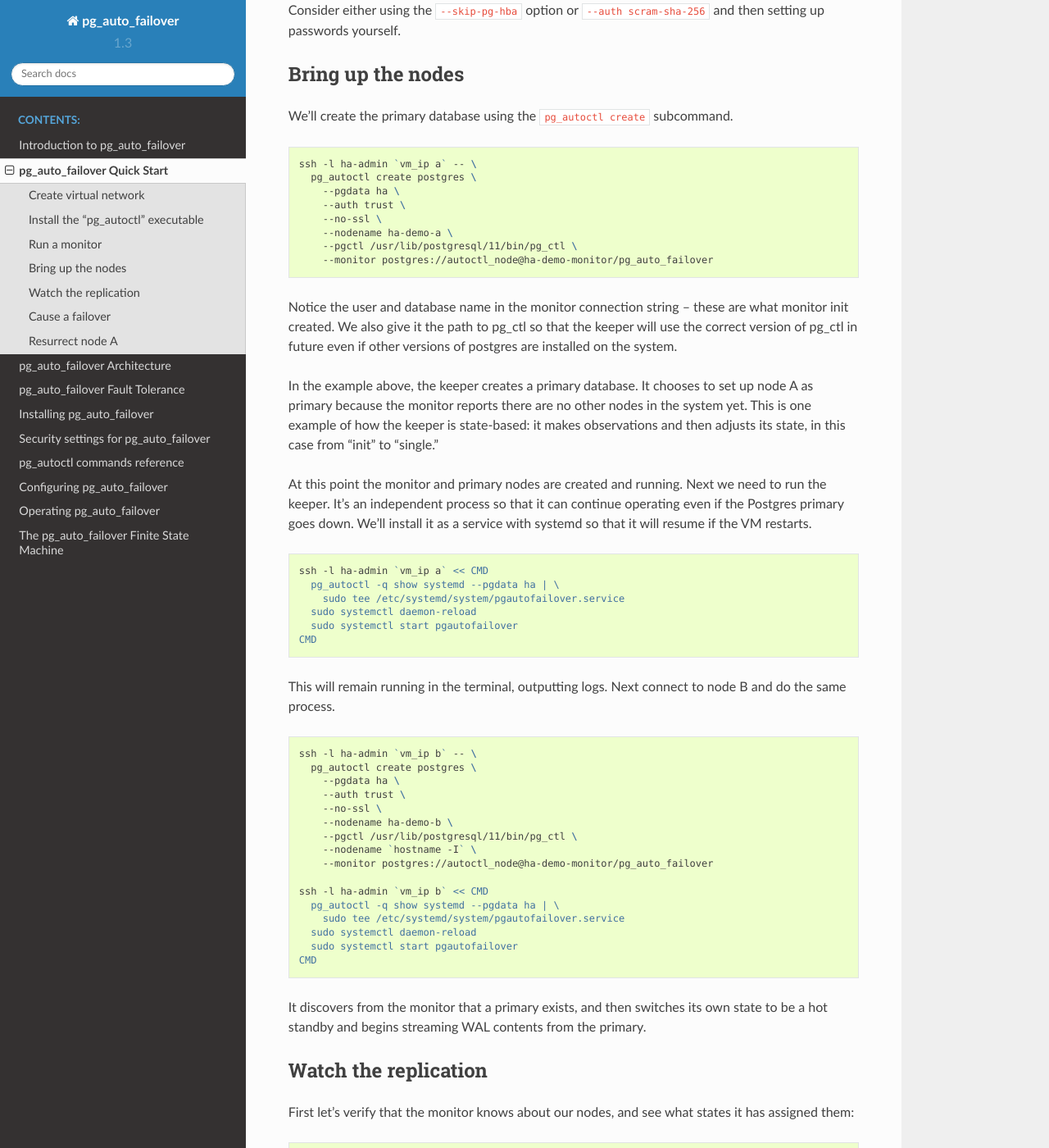
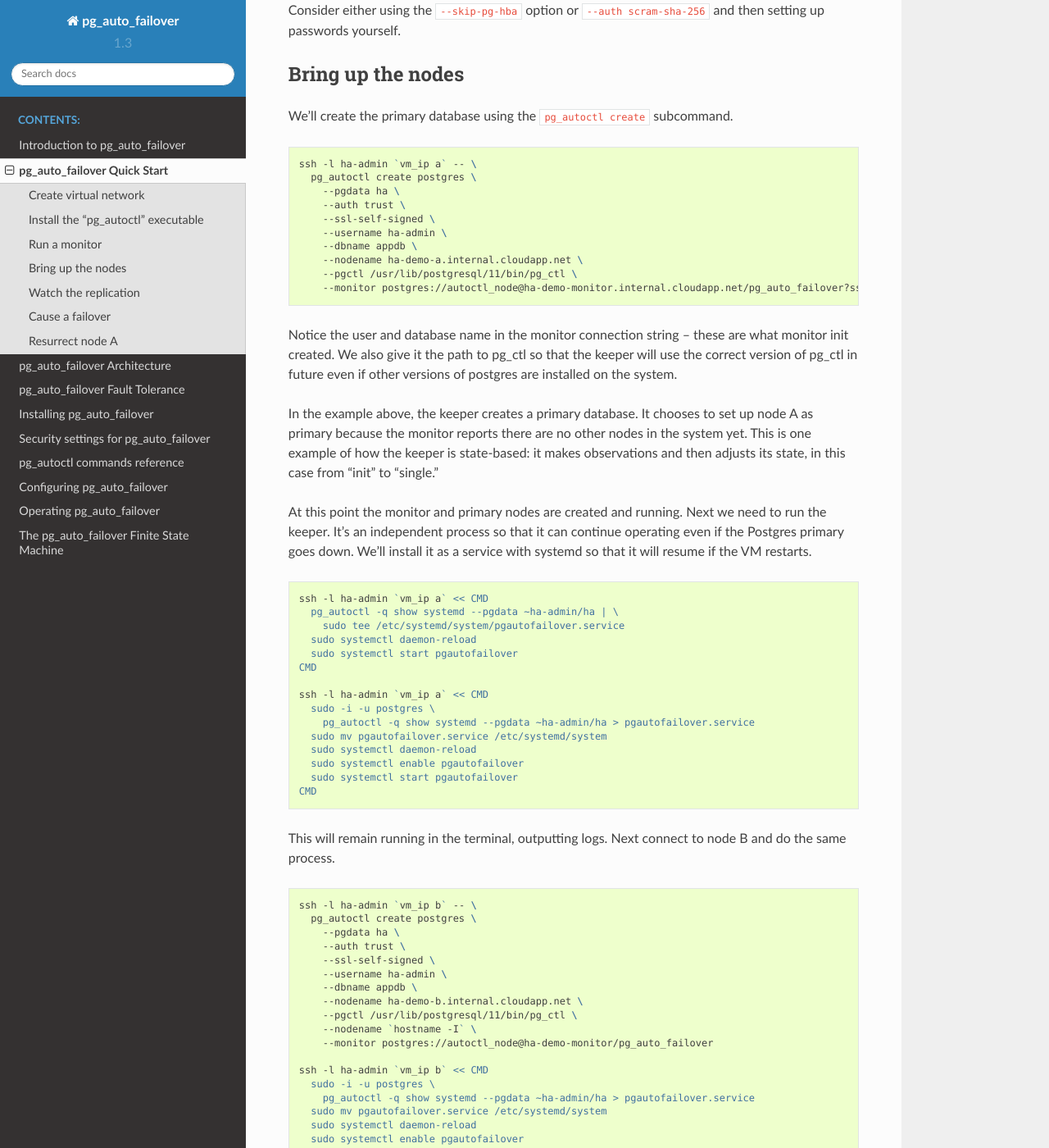
Before and after one commit to hapostgres/pg_auto_failover, a Sphinx documentation site: the page built from docs/quickstart.rst, in a window 1280 px wide and 1400 px high, scrolled down 3118 px. Shown: the whole window at 82% size. Built offline with Sphinx 7.4.7 and the Read the Docs theme 2.0.0, drawn with Linux system fonts in a browser that asks for light colours; some of the changed text lies outside the part shown.

Commit message:
SSL
Node names resolve

Enable systemd

```diff
--- a/docs/quickstart.rst
+++ b/docs/quickstart.rst
@@ -157,7 +157,7 @@ own roles in the system.
    ssh -l ha-admin `vm_ip monitor` -- \
      pg_autoctl create monitor \
        --auth trust \
-       --no-ssl \
+       --ssl-self-signed \
        --pgdata monitor \
        --pgctl  /usr/lib/postgresql/11/bin/pg_ctl
 
@@ -188,10 +188,12 @@ We’ll create the primary database using the ``pg_autoctl create`` subcommand.
      pg_autoctl create postgres \
        --pgdata ha \
        --auth trust \
-       --no-ssl \
-       --nodename ha-demo-a \
+       --ssl-self-signed \
+       --username ha-admin \
+       --dbname appdb \
+       --nodename ha-demo-a.internal.cloudapp.net \
        --pgctl /usr/lib/postgresql/11/bin/pg_ctl \
-       --monitor postgres://autoctl_node@ha-demo-monitor/pg_auto_failover
+       --monitor postgres://autoctl_node@ha-demo-monitor.internal.cloudapp.net/pg_auto_failover?sslmode=require
 
 Notice the user and database name in the monitor connection string -- these
 are what monitor init created. We also give it the path to pg_ctl so that the
@@ -211,11 +213,21 @@ with systemd so that it will resume if the VM restarts.
 .. code-block:: bash
 
    ssh -l ha-admin `vm_ip a` << CMD
-     pg_autoctl -q show systemd --pgdata ha | \
+     pg_autoctl -q show systemd --pgdata ~ha-admin/ha | \
        sudo tee /etc/systemd/system/pgautofailover.service
      sudo systemctl daemon-reload
      sudo systemctl start pgautofailover
    CMD
+
+   ssh -l ha-admin `vm_ip a` << CMD
+     sudo -i -u postgres \
+       pg_autoctl -q show systemd --pgdata ~ha-admin/ha > pgautofailover.service
+     sudo mv pgautofailover.service /etc/systemd/system
+     sudo systemctl daemon-reload
+     sudo systemctl enable pgautofailover
+     sudo systemctl start pgautofailover
+   CMD
+
 
 This will remain running in the terminal, outputting logs. Next connect to
 node B and do the same process.
@@ -226,16 +238,20 @@ node B and do the same process.
      pg_autoctl create postgres \
        --pgdata ha \
        --auth trust \
-       --no-ssl \
-       --nodename ha-demo-b \
+       --ssl-self-signed \
+       --username ha-admin \
+       --dbname appdb \
+       --nodename ha-demo-b.internal.cloudapp.net \
        --pgctl /usr/lib/postgresql/11/bin/pg_ctl \
        --nodename `hostname -I` \
        --monitor postgres://autoctl_node@ha-demo-monitor/pg_auto_failover
 
    ssh -l ha-admin `vm_ip b` << CMD
-     pg_autoctl -q show systemd --pgdata ha | \
-       sudo tee /etc/systemd/system/pgautofailover.service
+     sudo -i -u postgres \
+       pg_autoctl -q show systemd --pgdata ~ha-admin/ha > pgautofailover.service
+     sudo mv pgautofailover.service /etc/systemd/system
      sudo systemctl daemon-reload
+     sudo systemctl enable pgautofailover
      sudo systemctl start pgautofailover
    CMD
 
```
